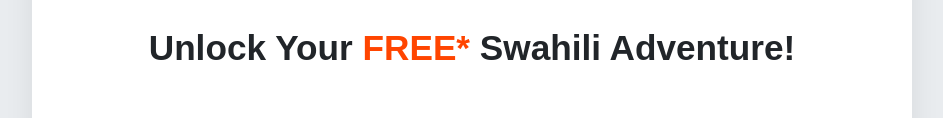
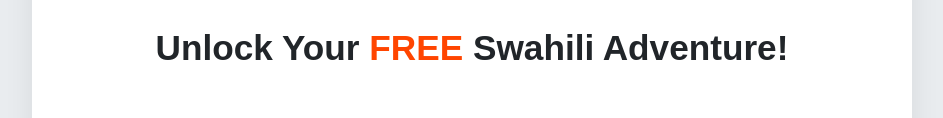
Before and after one commit to tayari-live/Heartbeat-Sign-Up-Page, a plain HTML site: page index.html in a window 1280 px wide. Shown: the part 198-316 px from the top of the page, without its empty margins (168-1111 px from the left). Drawn offline with Linux system fonts and the light colour scheme.

Commit message:
Update index.html

```diff
--- a/index.html
+++ b/index.html
@@ -21,7 +21,7 @@
       <img src="https://files.secure.website/wscfus/10797405/33099498/tayari-logo.png" alt="Brand Logo" class="logo"/>
     </div>
 
-    <h2 class="heading">Unlock Your <span style="color: orangered">FREE*</span> Swahili Adventure!</h2>
+    <h2 class="heading">Unlock Your <span style="color: orangered">FREE</span> Swahili Adventure!</h2>
 
     <!-- Signup Form -->
     <form id="signup-form" class="form" action="javascript:void(0)">
```
